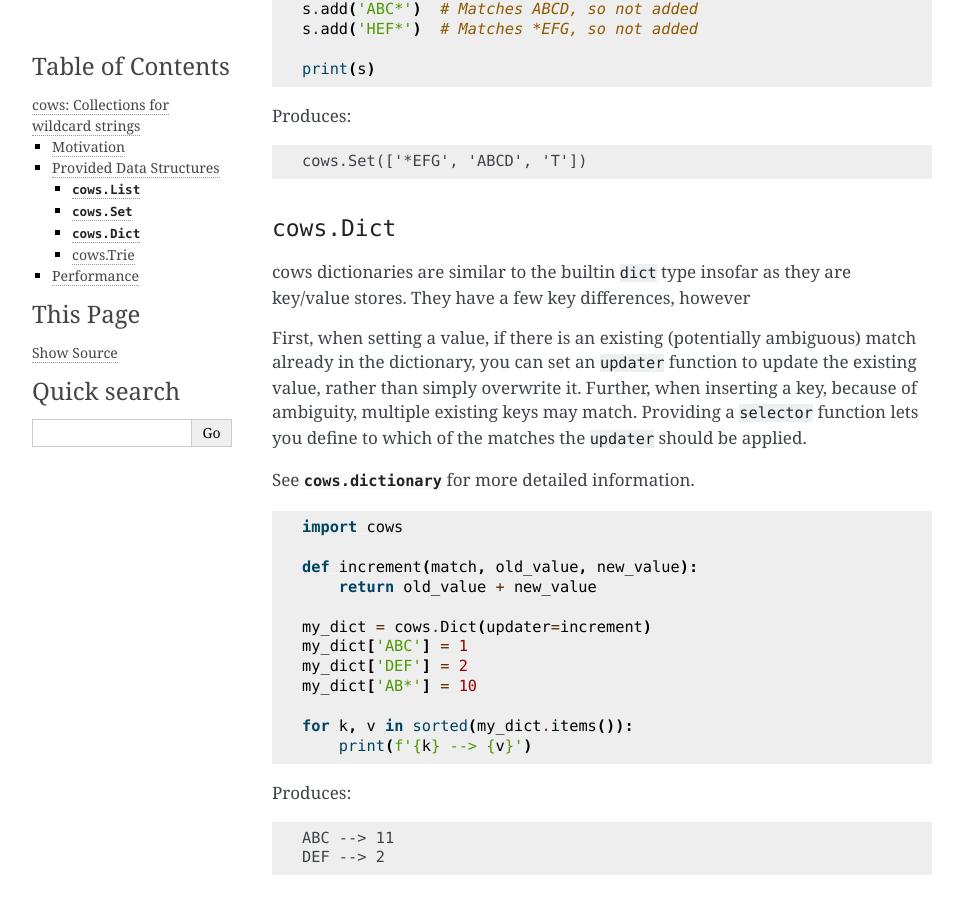
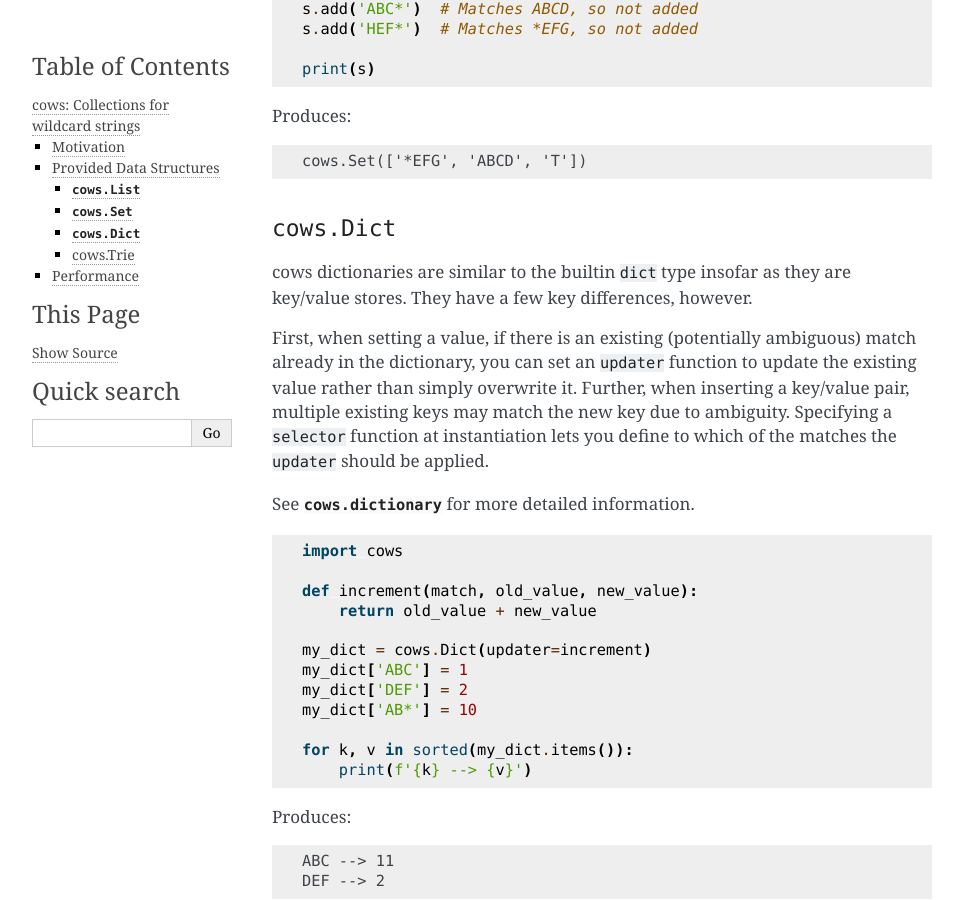
Before and after one commit to arosenfeld/cows, a Sphinx documentation site: the page built from docs/index.rst, in a window 1280 px wide and 900 px high, scrolled down 1678 px. Shown: the whole window, without its empty margins (148-1111 px from the left). Built offline with Sphinx 7.4.7, drawn with Linux system fonts in a browser that asks for light colours.

Commit message:
docs [ci skip]

```diff
--- a/docs/index.rst
+++ b/docs/index.rst
@@ -102,14 +102,14 @@ Produces:
 ^^^^^^^^^^^^^^
 
 cows dictionaries are similar to the builtin ``dict`` type insofar as they are
-key/value stores.  They have a few key differences, however
+key/value stores.  They have a few key differences, however.
 
 First, when setting a value, if there is an existing (potentially ambiguous)
 match already in the dictionary, you can set an ``updater`` function to update
-the existing value, rather than simply overwrite it.  Further, when inserting a
-key, because of ambiguity, multiple existing keys may match.  Providing a
-``selector`` function lets you define to which of the matches the ``updater``
-should be applied.
+the existing value rather than simply overwrite it.  Further, when inserting a
+key/value pair, multiple existing keys may match the new key due to ambiguity.
+Specifying a ``selector`` function at instantiation lets you define to which of
+the matches the ``updater`` should be applied.
 
 See :class:`cows.dictionary` for more detailed information.
 
```
